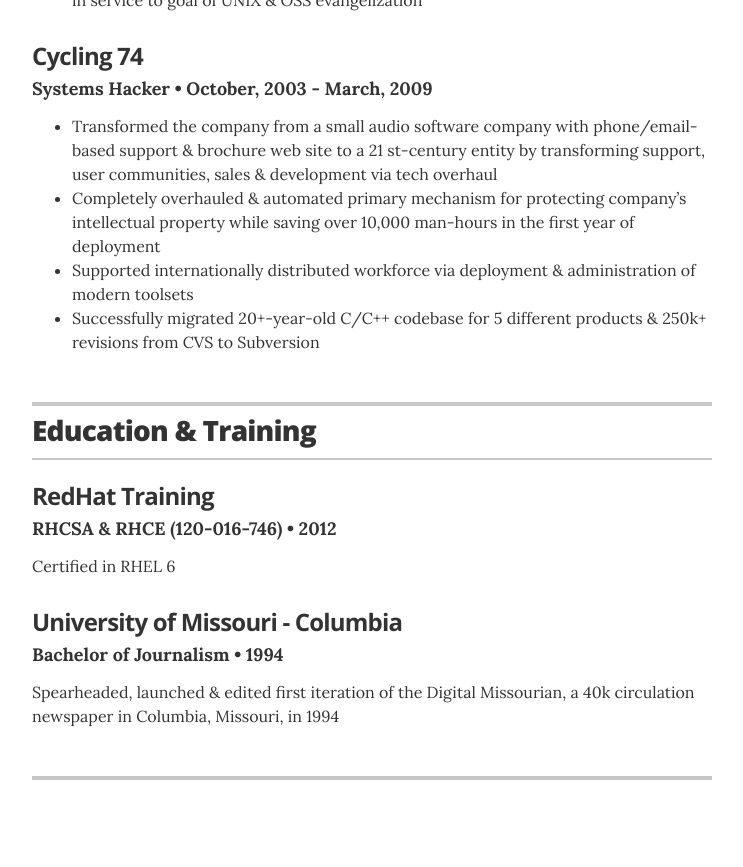
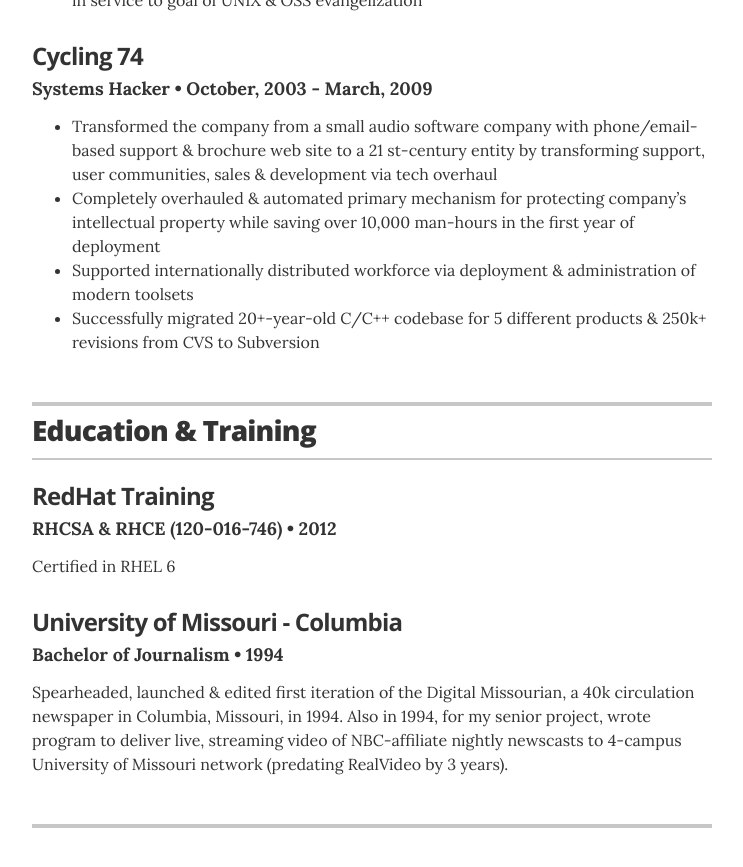
Before and after one commit to wallacewinfrey/wallacewinfrey.github.io, a Jekyll site: the page built from index.html, in a window 1280 px wide and 900 px high, scrolled down 2185 px. Shown: the top 867 px of the window, without its empty margins (268-1011 px from the left). Built offline with Jekyll 4.4.1, drawn with Linux system fonts in a browser that asks for light colours.

Commit message:
updated journalism description

```diff
--- a/_data/education.yml
+++ b/_data/education.yml
@@ -7,4 +7,4 @@
 - degree: Bachelor of Journalism
   uni: University of Missouri - Columbia
   year: 1994
-  summary: Spearheaded, launched & edited first iteration of the Digital Missourian, a 40k circulation newspaper in Columbia, Missouri, in 1994
+  summary: Spearheaded, launched & edited first iteration of the Digital Missourian, a 40k circulation newspaper in Columbia, Missouri, in 1994. Also in 1994, for my senior project, wrote program to deliver live, streaming video of NBC-affiliate nightly newscasts to 4-campus University of Missouri network (predating RealVideo by 3 years).
```
